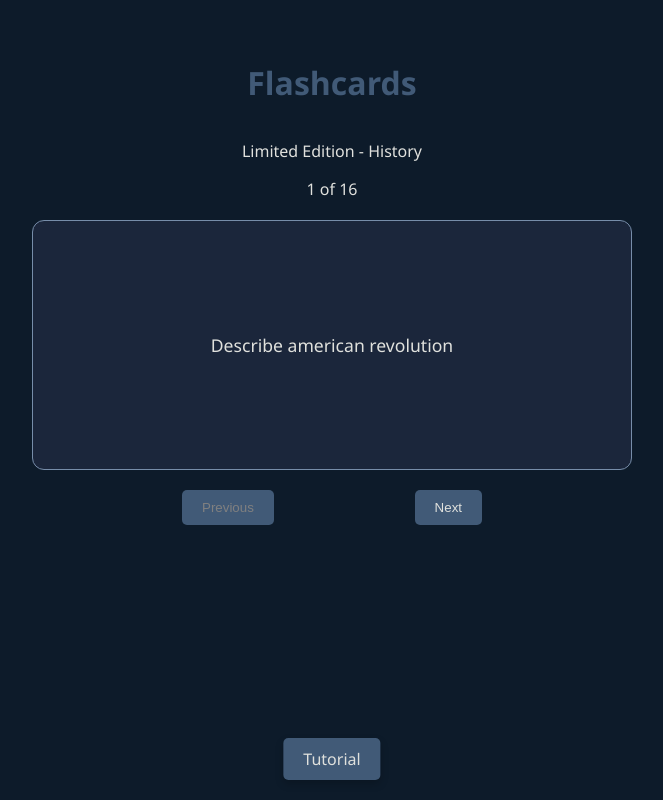
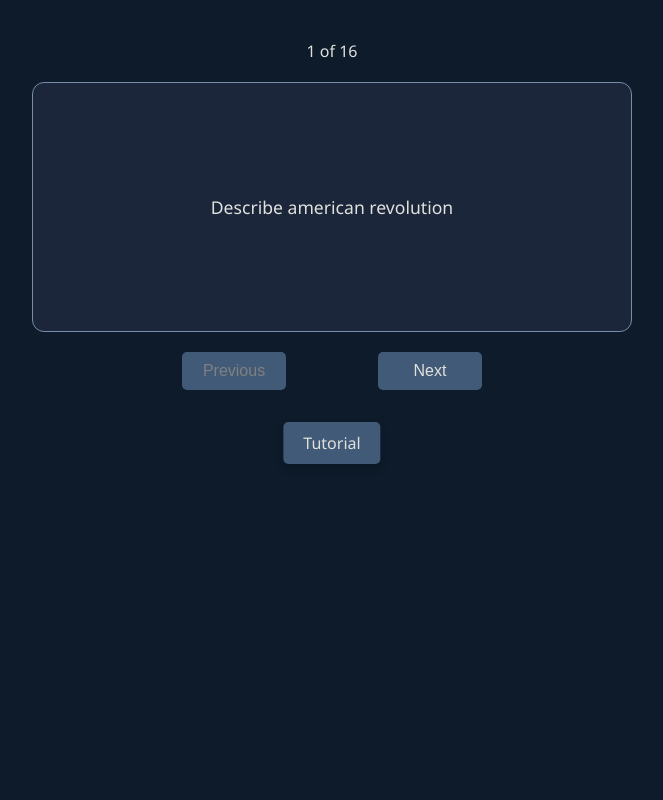
Before and after one commit to Antonio040/FlashCards, a website: page index.html in a window 1280 px wide. Shown: the whole page, without its empty margins (308-971 px from the left). Drawn offline with Linux system fonts and the light colour scheme.

Commit message:
made sure that the font, even tho its the same, its the same

```diff
--- a/index.html
+++ b/index.html
@@ -9,11 +9,7 @@
     <script src="script.js" defer></script>
 </head>
 <body>
-<div class="tutorial">
-    <a href="Tutorial.html" id="tutorial">Tutorial</a>
-</div>
-<h1>Flashcards</h1>
-<p>Limited Edition - History</p>
+
 <div class="counter" id="counter"></div>
 <div class="card" id="card">
     <div class="card-inner" id="card-inner">
@@ -25,5 +21,8 @@
     <button id="prev">Previous</button>
     <button id="next">Next</button>
 </div>
+<div class="tutorial">
+    <a href="Tutorial.html" id="tutorial">Tutorial</a>
+</div>
 </body>
 </html>
--- a/styles.css
+++ b/styles.css
@@ -84,14 +84,17 @@ h1 {
     color: var(--text-color);
     padding: 10px 20px;
     border: none;
+    text-align: center;
+    font-size: 1rem;
     border-radius: 5px;
     cursor: pointer;
+    width: 6.5rem;
 }
 
 #tutorial{
+    font-size: 1rem;
     position: fixed;
-    bottom: 20px;
-    left: 50%;
+    margin-top: 2rem;
     transform: translateX(-50%);
     background-color: var(--accent-color);
     color: var(--text-color);
```
